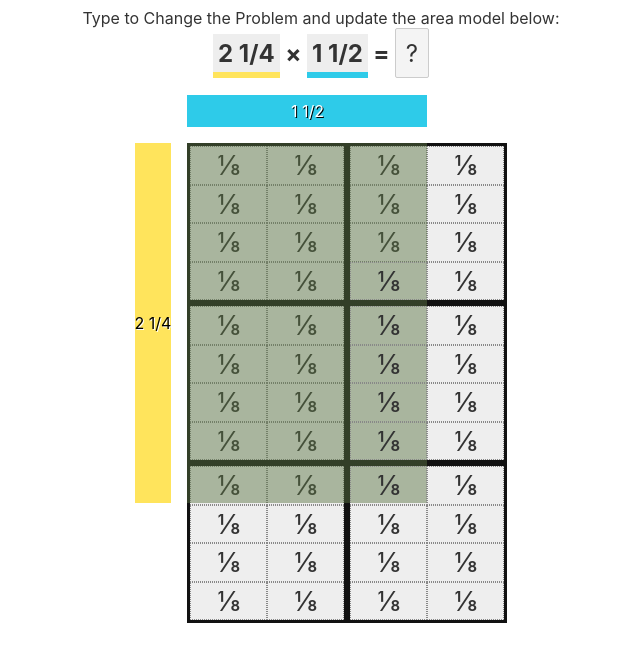
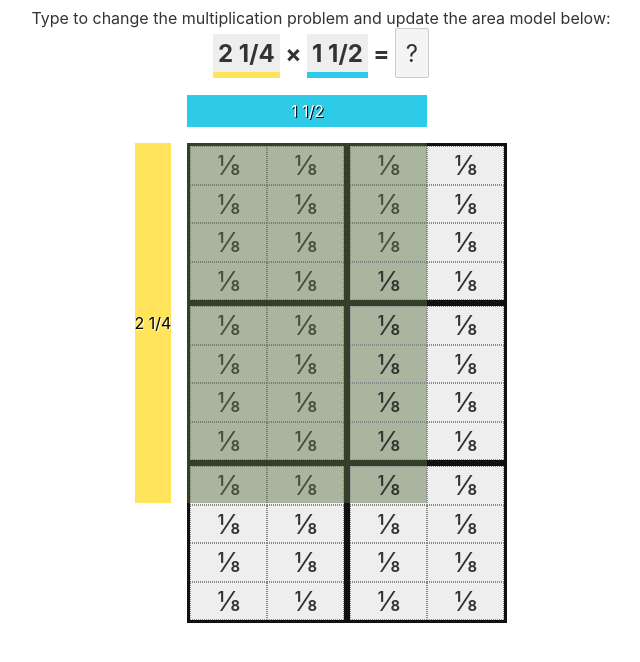
Before and after one commit to thinkle/area-model-multiplication, a Svelte app: page / in a window 1280 px wide. Shown: the top 662 px of the page, without its empty margins (319-959 px from the left). Built offline with nearby package versions, Linux system fonts and the light colour scheme.

Commit message:
Capitalization

```diff
--- a/src/App.svelte
+++ b/src/App.svelte
@@ -169,7 +169,7 @@
 
 <main>
   <section>
-    Type to Change the Problem and update the area model below:
+    Type to change the multiplication problem and update the area model below:
     <h1>
       <span class="e b" contenteditable="true" bind:textContent={btext} />
       &times;
```
